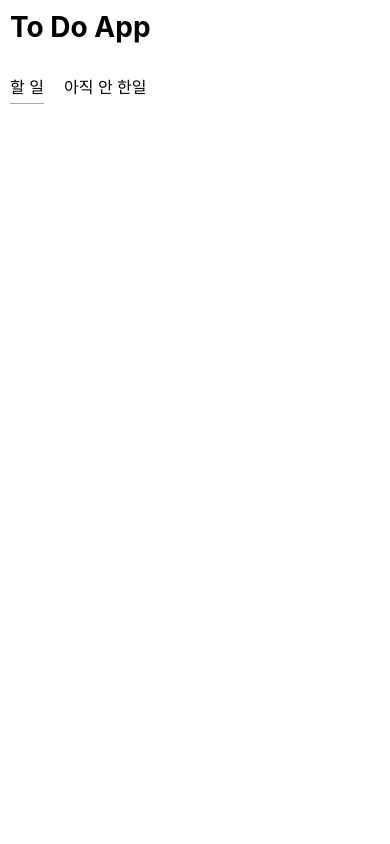
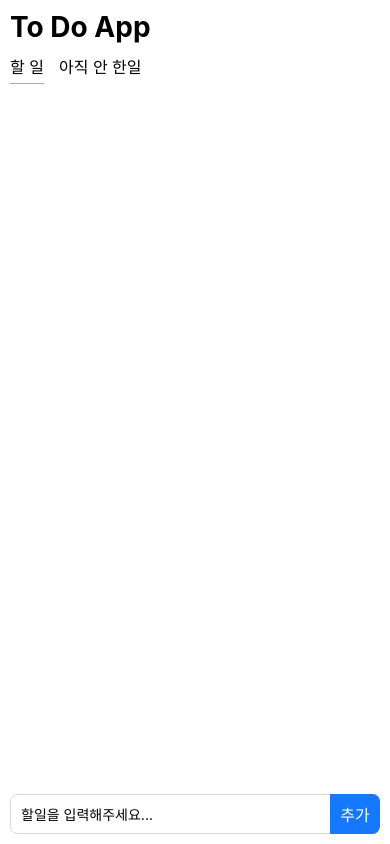
Before and after one commit to Devinix00/ToDoList-ReactNative, a React Native app: screen / in a window 390 px wide. Built offline with nearby package versions, Linux system fonts and the light colour scheme.

Commit message:
[CREATE] RTK설정, AddToDoForm 퍼블리싱

```diff
--- a/App.tsx
+++ b/App.tsx
@@ -1,5 +1,12 @@
+import { Provider } from "react-redux";
+
 import MainScreen from "./screens/MainScreen";
+import store from "./redux/store/store";
 
 export default function App() {
-  return <MainScreen />;
+  return (
+    <Provider store={store}>
+      <MainScreen />
+    </Provider>
+  );
 }
--- /dev/null
+++ b/components/addToDoForm/AddToDoForm.tsx
@@ -0,0 +1,76 @@
+import {
+  KeyboardAvoidingView,
+  NativeSyntheticEvent,
+  Pressable,
+  StyleSheet,
+  Text,
+  TextInput,
+  TextInputChangeEventData,
+  TextInputKeyPressEventData,
+  View,
+} from "react-native";
+import useInput from "../../hooks/useInput";
+import useAddToDo from "../../hooks/useAddToDo";
+
+function AddToDoForm() {
+  const { inputValue, setInputValue, handleChange } = useInput();
+  const handleSubmit = useAddToDo({
+    inputValue,
+    setInputValue,
+  });
+
+  return (
+    <KeyboardAvoidingView style={styles.container}>
+      <View style={styles.input_container}>
+        <TextInput
+          value={inputValue}
+          onChange={(e: NativeSyntheticEvent<TextInputChangeEventData>) => {
+            handleChange(e);
+          }}
+          placeholder="할일을 입력해주세요..."
+          style={styles.input}
+        />
+        <Pressable onPress={handleSubmit} style={styles.button_container}>
+          <Text style={styles.button_text}>추가</Text>
+        </Pressable>
+      </View>
+    </KeyboardAvoidingView>
+  );
+}
+
+export default AddToDoForm;
+
+const styles = StyleSheet.create({
+  container: {
+    padding: 10,
+  },
+  input_container: {
+    position: "relative",
+    height: 40,
+  },
+  input: {
+    borderWidth: 1,
+    borderColor: "#d9d9d9",
+    padding: 10,
+    borderRadius: 7.5,
+    height: "100%",
+  },
+  button_container: {
+    position: "absolute",
+    alignSelf: "flex-start",
+    backgroundColor: "#1677ff",
+    right: 0,
+    width: 50,
+    height: "100%",
+    display: "flex",
+    justifyContent: "center",
+    alignItems: "center",
+    borderBottomRightRadius: 7.5,
+    borderTopRightRadius: 7.5,
+  },
+  button_text: {
+    color: "white",
+    fontSize: 16,
+    fontWeight: "500",
+  },
+});
--- a/components/breadcrumb/Breadcrumb.tsx
+++ b/components/breadcrumb/Breadcrumb.tsx
@@ -1,16 +1,23 @@
-import { useState } from "react";
+import React from "react";
 import { View, Text, StyleSheet } from "react-native";
-
-const breadcrumb = ["할 일", "아직 안 한일"];
+import { useSelector, useDispatch } from "react-redux";
+import { setActiveIndex } from "../../redux/slices/breadcrumbSlice/breadcrumbSlice";
+import { RootState } from "../../redux/store/store";
 
 function Breadcrumb() {
-  const [breadcrumbState, setBreadcrumbState] = useState(breadcrumb[0]);
+  const dispatch = useDispatch();
+  const { items, activeIndex } = useSelector(
+    (state: RootState) => state.breadcrumb
+  );
 
   return (
     <View style={styles.container}>
-      {breadcrumb.map((item, i) => (
-        <View style={item === breadcrumbState && styles.active} key={i}>
-          <Text onPress={() => setBreadcrumbState(item)} style={styles.text}>
+      {items.map((item, index) => (
+        <View key={index} style={index === activeIndex ? styles.active : null}>
+          <Text
+            onPress={() => dispatch(setActiveIndex(index))}
+            style={styles.text}
+          >
             {item}
           </Text>
         </View>
@@ -25,7 +32,9 @@ const styles = StyleSheet.create({
   container: {
     display: "flex",
     flexDirection: "row",
-    gap: 20,
+    gap: 15,
+    paddingLeft: 10,
+    paddingRight: 10,
   },
   text: {
     fontSize: 16,
--- a/components/mainSection/MainSection.tsx
+++ b/components/mainSection/MainSection.tsx
@@ -1,12 +1,7 @@
-import { View, Text, StyleSheet } from "react-native";
-import Breadcrumb from "../breadcrumb/Breadcrumb";
+import { View, StyleSheet } from "react-native";
 
 function MainSection() {
-  return (
-    <View style={styles.container}>
-      <Breadcrumb />
-    </View>
-  );
+  return <View style={styles.container}></View>;
 }
 
 export default MainSection;
@@ -16,5 +11,6 @@ const styles = StyleSheet.create({
     marginTop: 20,
     paddingLeft: 10,
     paddingRight: 10,
+    flex: 1,
   },
 });
--- /dev/null
+++ b/hooks/useAddToDo.ts
@@ -0,0 +1,22 @@
+import { useDispatch } from "react-redux";
+import { toDosActions } from "../redux/slices/toDosSlice/toDosSlice";
+import { Dispatch, SetStateAction } from "react";
+
+interface IProps {
+  inputValue: string;
+  setInputValue: Dispatch<SetStateAction<string>>;
+}
+
+function useAddToDo({ inputValue, setInputValue }: IProps) {
+  const dispatch = useDispatch();
+
+  const handleSubmit = () => {
+    if (!inputValue) return;
+    dispatch(toDosActions.addToDo(inputValue));
+    setInputValue("");
+  };
+
+  return handleSubmit;
+}
+
+export default useAddToDo;
--- /dev/null
+++ b/hooks/useInput.ts
@@ -0,0 +1,14 @@
+import { ChangeEvent, useState } from "react";
+import { NativeSyntheticEvent, TextInputChangeEventData } from "react-native";
+
+function useInput() {
+  const [inputValue, setInputValue] = useState<string>("");
+
+  const handleChange = (e: NativeSyntheticEvent<TextInputChangeEventData>) => {
+    setInputValue(e.nativeEvent.text);
+  };
+
+  return { inputValue, setInputValue, handleChange };
+}
+
+export default useInput;
--- a/package.json
+++ b/package.json
@@ -10,10 +10,12 @@
     "ts:check": "tsc"
   },
   "dependencies": {
+    "@reduxjs/toolkit": "^2.2.1",
     "expo": "~50.0.8",
     "expo-status-bar": "~1.11.1",
     "react": "18.2.0",
-    "react-native": "0.73.4"
+    "react-native": "0.73.4",
+    "react-redux": "^9.1.0"
   },
   "devDependencies": {
     "@babel/core": "^7.20.0",
--- /dev/null
+++ b/redux/slices/breadcrumbSlice/breadcrumbSlice.ts
@@ -0,0 +1,25 @@
+import { createSlice, PayloadAction } from "@reduxjs/toolkit";
+
+interface IBreadcrumbState {
+  items: string[];
+  activeIndex: number;
+}
+
+const initialState: IBreadcrumbState = {
+  items: ["할 일", "아직 안 한일"],
+  activeIndex: 0,
+};
+
+export const breadcrumbSlice = createSlice({
+  name: "breadcrumb",
+  initialState,
+  reducers: {
+    setActiveIndex: (state, action: PayloadAction<number>) => {
+      state.activeIndex = action.payload;
+    },
+  },
+});
+
+export const { setActiveIndex } = breadcrumbSlice.actions;
+
+export default breadcrumbSlice.reducer;
--- /dev/null
+++ b/redux/slices/toDosSlice/toDosSlice.ts
@@ -0,0 +1,49 @@
+import { createSlice, PayloadAction } from "@reduxjs/toolkit";
+
+interface IToDo {
+  id: number;
+  text: string;
+  completed: boolean;
+}
+
+const initialState: IToDo[] = [];
+
+export const toDosSlice = createSlice({
+  name: "toDos",
+  initialState,
+  reducers: {
+    addToDo: (state, action: PayloadAction<string>) => {
+      const newTodo = {
+        id: Date.now(),
+        text: action.payload,
+        completed: false,
+      };
+      state.push(newTodo);
+    },
+    toggleToDo: (state, action: PayloadAction<number>) => {
+      const toDo = state.find((toDo) => toDo.id === action.payload);
+      if (toDo) {
+        toDo.completed = !toDo.completed;
+      }
+    },
+    deleteToDo: (state, action: PayloadAction<number>) => {
+      const index = state.findIndex((toDo) => toDo.id === action.payload);
+      if (index !== -1) {
+        state.splice(index, 1);
+      }
+    },
+    updateToDo: (
+      state,
+      action: PayloadAction<{ id: number; newText: string }>
+    ) => {
+      const toDo = state.find((toDo) => toDo.id === action.payload.id);
+      if (toDo) {
+        toDo.text = action.payload.newText;
+      }
+    },
+  },
+});
+
+export const toDosActions = toDosSlice.actions;
+
+export default toDosSlice.reducer;
--- /dev/null
+++ b/redux/store/store.ts
@@ -0,0 +1,14 @@
+import { configureStore } from "@reduxjs/toolkit";
+import toDosSlice from "../slices/toDosSlice/toDosSlice";
+import breadcrumbSlice from "../slices/breadcrumbSlice/breadcrumbSlice";
+
+const store = configureStore({
+  reducer: {
+    toDos: toDosSlice,
+    breadcrumb: breadcrumbSlice,
+  },
+});
+
+export type RootState = ReturnType<typeof store.getState>;
+
+export default store;
--- a/screens/MainScreen.tsx
+++ b/screens/MainScreen.tsx
@@ -1,15 +1,26 @@
-import { SafeAreaView, StatusBar } from "react-native";
+import { SafeAreaView, StatusBar, StyleSheet } from "react-native";
 import Header from "../components/header/Header";
 import MainSection from "../components/mainSection/MainSection";
+import AddToDoForm from "../components/addToDoForm/AddToDoForm";
+import Breadcrumb from "../components/breadcrumb/Breadcrumb";
 
 function MainScreen() {
   return (
-    <SafeAreaView>
+    <SafeAreaView style={styles.container}>
       <StatusBar />
       <Header />
+      <Breadcrumb />
       <MainSection />
+      <AddToDoForm />
     </SafeAreaView>
   );
 }
 
 export default MainScreen;
+
+const styles = StyleSheet.create({
+  container: {
+    minHeight: "100%",
+    display: "flex",
+  },
+});
```
Also changed, not shown: 2 other files (tests, documents, lock files or other folders).
